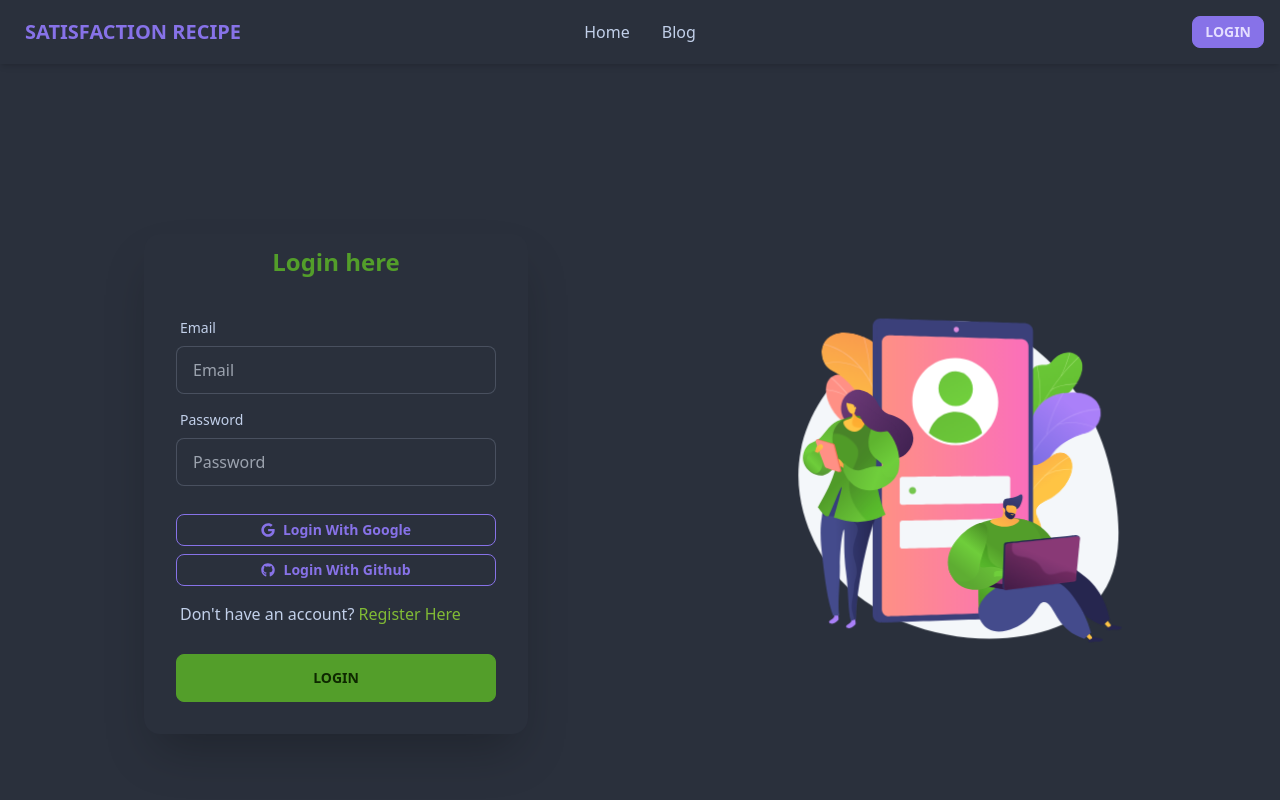
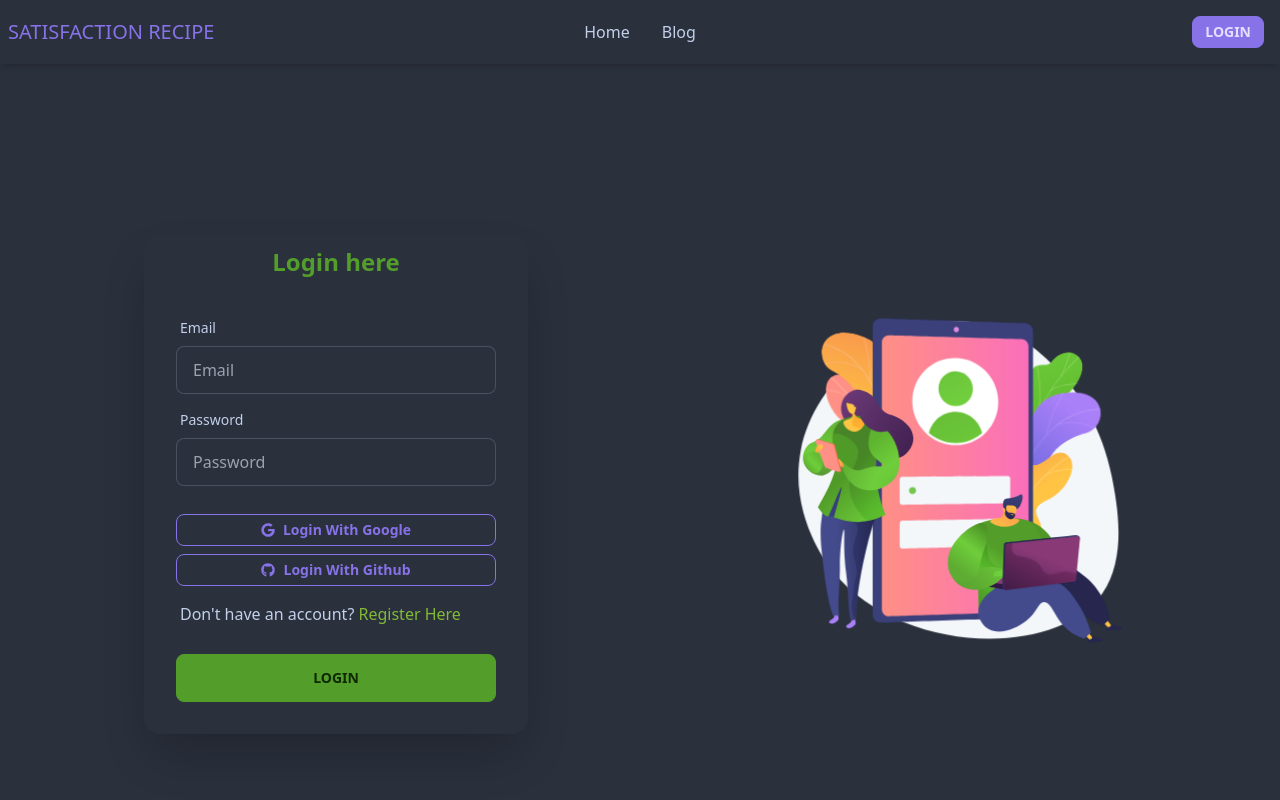
Before and after one commit to md-rasel-mahmud/chef-recipe-client, a React (Vite) app: page /login in a window 1280 px wide. Shown: the top 800 px of the page. Built offline with nearby package versions, Linux system fonts and the light colour scheme; no server answers.

Commit message:
fixed click blog to not going blog page

```diff
--- a/src/components/Navbar.jsx
+++ b/src/components/Navbar.jsx
@@ -19,10 +19,10 @@ const Navbar = () => {
                     </label>
                     <ul tabIndex={0} className="menu menu-compact dropdown-content mt-3 p-2 shadow bg-base-100 rounded-box w-52">
                         <li><Link to='/'>Home</Link></li>
-                        <li><Link to='/'>Blog</Link></li>
+                        <li><Link to='/blog'>Blog</Link></li>
                     </ul>
                 </div>
-                <a className="btn btn-ghost text-primary text-xl">Satisfaction Recipe</a>
+                <a className="text-primary lg:uppercase lg:text-xl">Satisfaction Recipe</a>
             </div>
             <div className="navbar-center hidden lg:flex">
                 <ul className="menu menu-horizontal px-1">
--- a/src/pages/ChefRecipes.jsx
+++ b/src/pages/ChefRecipes.jsx
@@ -5,7 +5,6 @@ import { useLoaderData } from 'react-router-dom';
 
 const ChefRecipes = () => {
     const singleChef = useLoaderData()
-    console.log(singleChef);
     const { name, bio, likes, picture, rating, recipe_list, recipes, experience } = singleChef;
     return (
         <div className="flex flex-col-reverse lg:flex-row gap-2 m-3 lg:h-[85vh] items-center">
--- a/src/pages/Home.jsx
+++ b/src/pages/Home.jsx
@@ -72,7 +72,7 @@ const Home = () => {
                 <div className="max-w-screen-lg mx-auto h-screen">
 
                     <Swiper
-                        slidesPerView={3}
+                        slidesPerView={1}
                         spaceBetween={30}
                         pagination={{
                             clickable: true,
@@ -83,7 +83,7 @@ const Home = () => {
 
                         {
                             chefs.map(chef => <SwiperSlide  key={chef.id}>
-                                <div className="flex h-[75vh] mx-auto items-center">
+                                <div className="flex h-[75vh] mx-2 lg:mx-auto items-center">
 
                                     <div className="card bg-base-200 shadow-xl">
                                         <figure className="px-10 pt-10">
```
